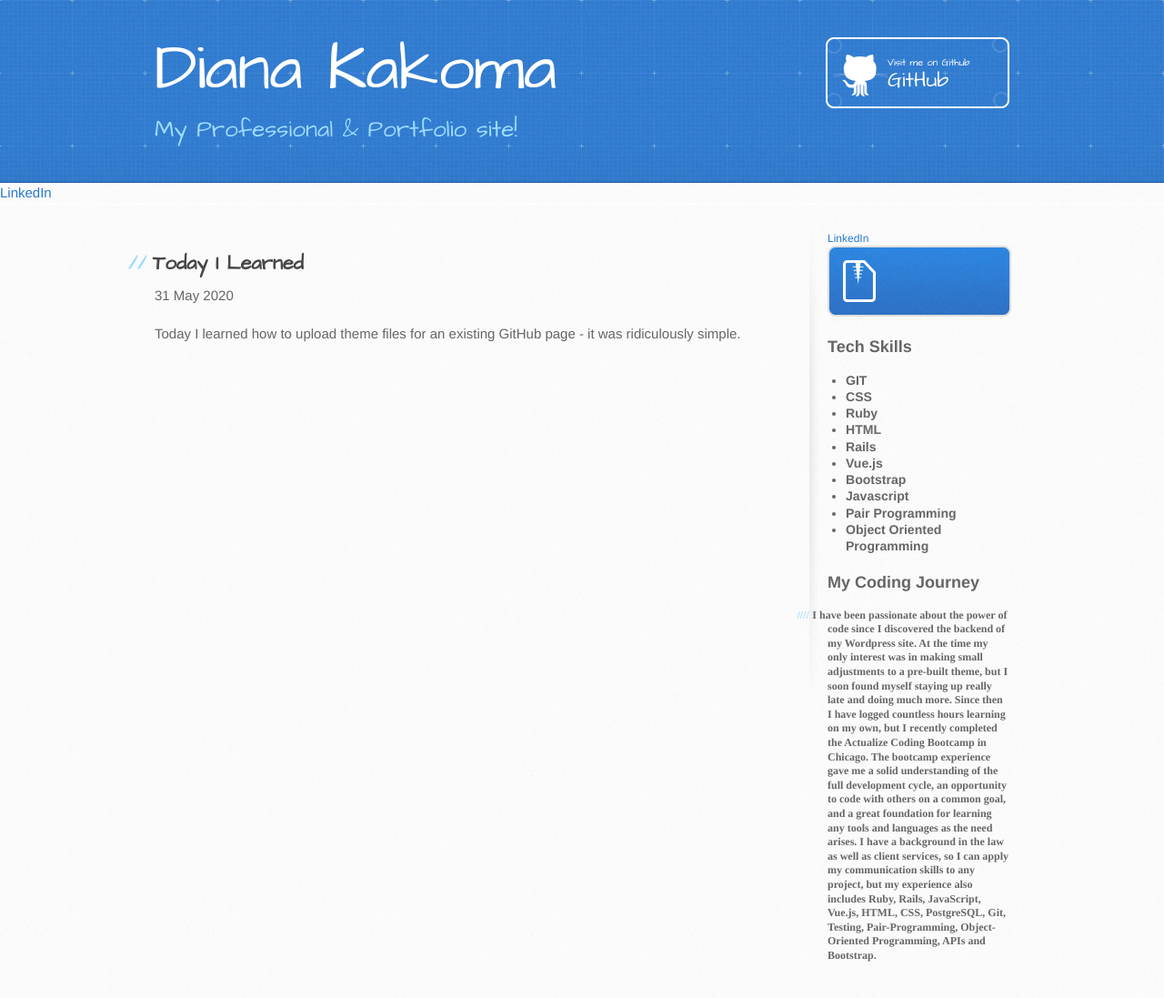
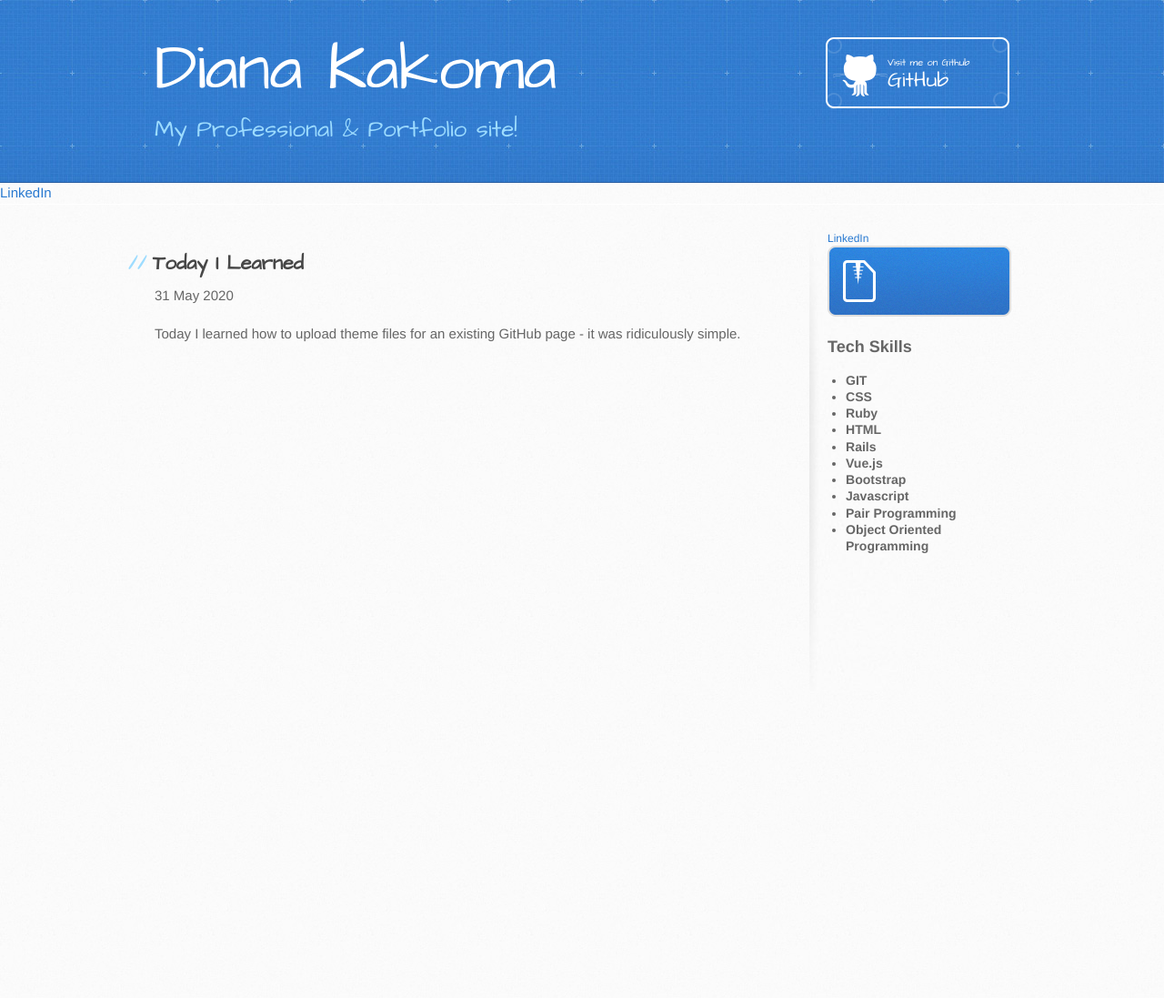
Before and after one commit to dianakakoma/dianakakoma.github.io, a Jekyll site: the page built from _posts/2020-05-31-Today-I-Learned.md, in a window 1280 px wide. Shown: the whole page at 91% size. Built offline with Jekyll 4.4.1, drawn with Linux system fonts in a browser that asks for light colours; our own code applies the rules of GitHub Pages for plain Markdown files; after the commit the page ends 900 px from its top, so only the background shows below that.

Commit message:
Update default.html

```diff
--- a/_layouts/default.html
+++ b/_layouts/default.html
@@ -67,12 +67,7 @@
             </ul>
           </h3>
 
-          <h2> My Coding Journey</h2>
 
-            <h4 style="font-family:Times">I have been passionate about the power of code since I discovered the backend of my Wordpress site. At the time my only interest was in making small adjustments to a pre-built theme, but I soon found myself staying up really late and doing much more.
-Since then I have logged countless hours learning on my own, but I recently completed the Actualize Coding Bootcamp in Chicago. The bootcamp experience gave me a solid understanding of the full development cycle, an opportunity to code with others on a common goal, and a great foundation for learning any tools and languages as the need arises.
-I have a background in the law as well as client services, so I can apply my communication skills to any project, but my experience also includes Ruby, Rails, JavaScript, Vue.js, HTML, CSS, PostgreSQL, Git, Testing, Pair-Programming, Object-Oriented Programming, APIs and Bootstrap.
-            </h4>
 
 
         </aside>
```
